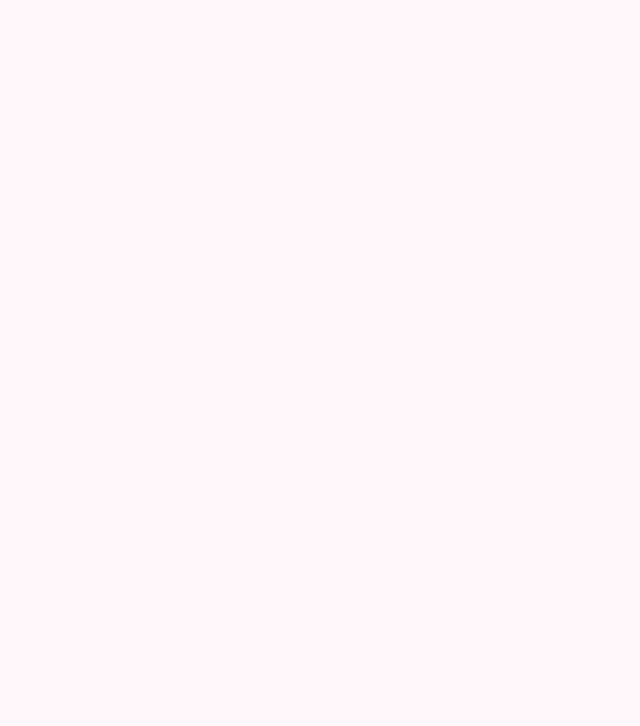
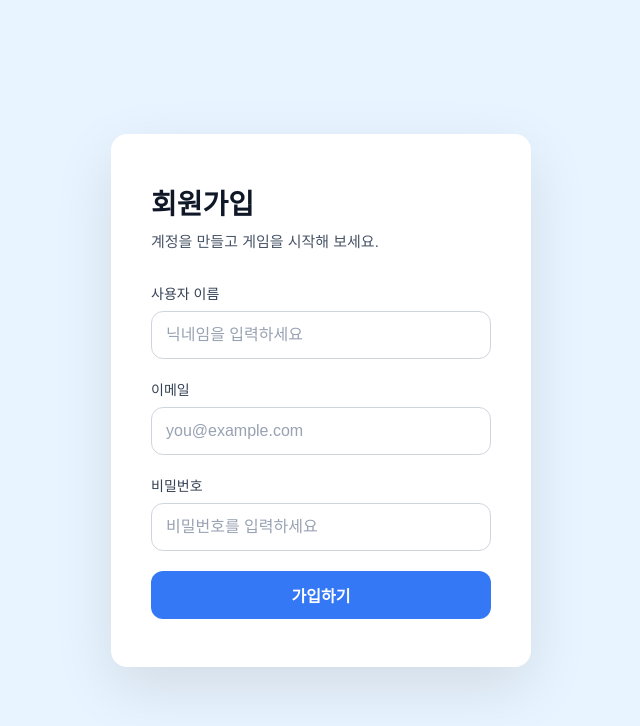
Before and after one commit to Life-in-another-world-starting-with-VN/while-front, a React (Vite) app: page /register in a window 1280 px wide. Before the commit this address had no page. Shown: the top 726 px of the page, without its empty margins (319-959 px from the left). Built offline with nearby package versions, Linux system fonts and the light colour scheme; a web font is replaced by a local one.

Commit message:
feat: 회원가입 페이지 추가 및 라우팅 설정

```diff
--- a/src/App.tsx
+++ b/src/App.tsx
@@ -3,6 +3,7 @@ import React from "react";
 import { BrowserRouter as Router, Routes, Route } from "react-router-dom";
 import { GlobalStyles } from "./styles/globalStyles";
 import QuestionPage from "./pages/QuestionPage";
+import RegisterPage from "./pages/Auth/Register";
 import MainPage from "./pages/MainPage";
 
 function App() {
@@ -12,6 +13,7 @@ function App() {
       <Routes>
         <Route path="/" element={<MainPage />} />
         <Route path="/Quest" element={<QuestionPage />} />
+        <Route path="/register" element={<RegisterPage />} />
       </Routes>
     </Router>
   );
--- /dev/null
+++ b/src/pages/Auth/Register/index.tsx
@@ -0,0 +1,236 @@
+import React, { useState, ChangeEvent, FormEvent } from "react";
+import styled from "styled-components";
+
+type FormData = {
+  username: string;
+  email: string;
+  password: string;
+};
+
+const PageContainer = styled.div`
+  width: 100%;
+  min-height: 100vh;
+  display: flex;
+  align-items: center;
+  justify-content: center;
+  background: #e8f4ff;
+  padding: 32px;
+`;
+
+const Card = styled.div`
+  width: 100%;
+  max-width: 420px;
+  background: #ffffff;
+  border-radius: 16px;
+  box-shadow: 0 20px 60px rgba(0, 0, 0, 0.1);
+  padding: 48px 40px;
+  display: flex;
+  flex-direction: column;
+  gap: 32px;
+`;
+
+const TitleBlock = styled.div`
+  display: flex;
+  flex-direction: column;
+  gap: 8px;
+`;
+
+const Title = styled.h1`
+  margin: 0;
+  font-size: 28px;
+  font-weight: 700;
+  color: #101828;
+`;
+
+const Subtitle = styled.p`
+  margin: 0;
+  font-size: 15px;
+  color: #475467;
+`;
+
+const Form = styled.form`
+  display: flex;
+  flex-direction: column;
+  gap: 20px;
+`;
+
+const Field = styled.label`
+  display: flex;
+  flex-direction: column;
+  gap: 8px;
+  font-size: 14px;
+  color: #344054;
+`;
+
+const Input = styled.input`
+  height: 48px;
+  padding: 0 14px;
+  border-radius: 12px;
+  border: 1px solid #d0d5dd;
+  font-size: 16px;
+  color: #101828;
+  transition: border-color 0.2s ease, box-shadow 0.2s ease;
+
+  &:focus {
+    border-color: #3478f6;
+    box-shadow: 0 0 0 4px rgba(52, 120, 246, 0.15);
+    outline: none;
+  }
+
+  &::placeholder {
+    color: #98a2b3;
+  }
+`;
+
+const SubmitButton = styled.button`
+  height: 48px;
+  border: none;
+  border-radius: 12px;
+  background: #3478f6;
+  color: #ffffff;
+  font-size: 16px;
+  font-weight: 600;
+  cursor: pointer;
+  transition: background 0.2s ease, transform 0.1s ease;
+
+  &:hover {
+    background: #2364d9;
+  }
+
+  &:active {
+    transform: translateY(1px);
+  }
+
+  &:disabled {
+    background: #98a2b3;
+    cursor: not-allowed;
+  }
+`;
+
+const Message = styled.p<{ $tone: "success" | "error" }>`
+  margin: 0;
+  font-size: 14px;
+  color: ${({ $tone }) => ($tone === "success" ? "#039855" : "#d92d20")};
+  background: ${({ $tone }) =>
+    $tone === "success" ? "rgba(3, 152, 85, 0.1)" : "rgba(217, 45, 32, 0.12)"};
+  border-radius: 12px;
+  padding: 12px 14px;
+`;
+
+function RegisterPage() {
+  const [formData, setFormData] = useState<FormData>({
+    username: "",
+    email: "",
+    password: "",
+  });
+  const [isSubmitting, setIsSubmitting] = useState(false);
+  const [feedback, setFeedback] = useState<{ type: "success" | "error"; text: string } | null>(null);
+
+  const handleChange = (event: ChangeEvent<HTMLInputElement>) => {
+    const { name, value } = event.target;
+    setFormData((prev) => ({ ...prev, [name]: value }));
+  };
+
+  const handleSubmit = async (event: FormEvent<HTMLFormElement>) => {
+    event.preventDefault();
+    setFeedback(null);
+    setIsSubmitting(true);
+    try {
+      const response = await fetch("http://35.216.19.71:8000/api/v1/auth/auth/register", {
+        method: "POST",
+        headers: {
+          "Content-Type": "application/json",
+        },
+        body: JSON.stringify(formData),
+      });
+
+      let payload: unknown = null;
+      try {
+        payload = await response.json();
+      } catch (parseError) {
+        // Non-JSON responses are treated as plain failures.
+      }
+
+      if (!response.ok) {
+        const serverMessage =
+          payload && typeof payload === "object" && "message" in payload
+            ? String((payload as { message: unknown }).message)
+            : payload && typeof payload === "object" && "detail" in payload
+              ? String((payload as { detail: unknown }).detail)
+              : "회원가입에 실패했습니다. 잠시 후 다시 시도해 주세요.";
+        setFeedback({ type: "error", text: serverMessage });
+        return;
+      }
+
+      setFeedback({
+        type: "success",
+        text: "회원가입이 완료되었습니다! 이제 로그인해 주세요.",
+      });
+      setFormData({ username: "", email: "", password: "" });
+    } catch (error) {
+      setFeedback({
+        type: "error",
+        text: error instanceof Error ? error.message : "알 수 없는 오류가 발생했습니다.",
+      });
+    } finally {
+      setIsSubmitting(false);
+    }
+  };
+
+  return (
+    <PageContainer>
+      <Card>
+        <TitleBlock>
+          <Title>회원가입</Title>
+          <Subtitle>계정을 만들고 게임을 시작해 보세요.</Subtitle>
+        </TitleBlock>
+
+        {feedback ? <Message $tone={feedback.type}>{feedback.text}</Message> : null}
+
+        <Form onSubmit={handleSubmit}>
+          <Field>
+            사용자 이름
+            <Input
+              name="username"
+              type="text"
+              placeholder="닉네임을 입력하세요"
+              value={formData.username}
+              onChange={handleChange}
+              autoComplete="username"
+              required
+            />
+          </Field>
+          <Field>
+            이메일
+            <Input
+              name="email"
+              type="email"
+              placeholder="you@example.com"
+              value={formData.email}
+              onChange={handleChange}
+              autoComplete="email"
+              required
+            />
+          </Field>
+          <Field>
+            비밀번호
+            <Input
+              name="password"
+              type="password"
+              placeholder="비밀번호를 입력하세요"
+              value={formData.password}
+              onChange={handleChange}
+              autoComplete="new-password"
+              required
+            />
+          </Field>
+          <SubmitButton type="submit" disabled={isSubmitting}>
+            {isSubmitting ? "처리 중..." : "가입하기"}
+          </SubmitButton>
+        </Form>
+      </Card>
+    </PageContainer>
+  );
+}
+
+export default RegisterPage;
```
